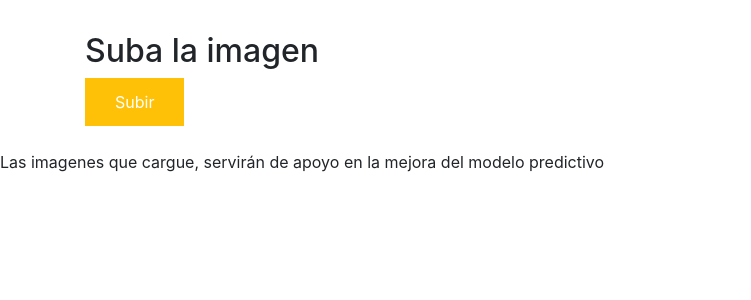
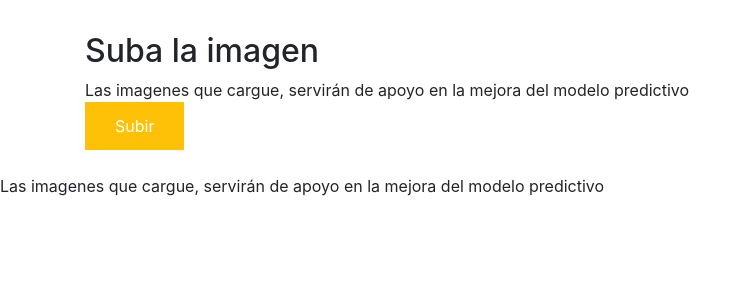
Before and after one commit to Gisefag/Producto_datos_UDD_2020_prueba1, a Flask app: page / in a window 1280 px wide. Shown: the part 56-356 px from the top of the page, without its empty margins (0-751 px from the left). Run offline with Flask 2, Linux system fonts and the light colour scheme; parts of the project's set-up code (start-up, migrations or seed data) failed here and were passed over; some libraries are stand-ins or nearby versions.

Commit message:
doceavo commit

```diff
--- a/templates/index.html
+++ b/templates/index.html
@@ -1,6 +1,8 @@
 {% extends "base.html" %} {% block content %}
 
 <h2>Suba la imagen </h2>
+
+Las imagenes que cargue, servirán de apoyo en la mejora del modelo predictivo
 
 <div>
     <form id="upload-file" method="post" enctype="multipart/form-data">
```
